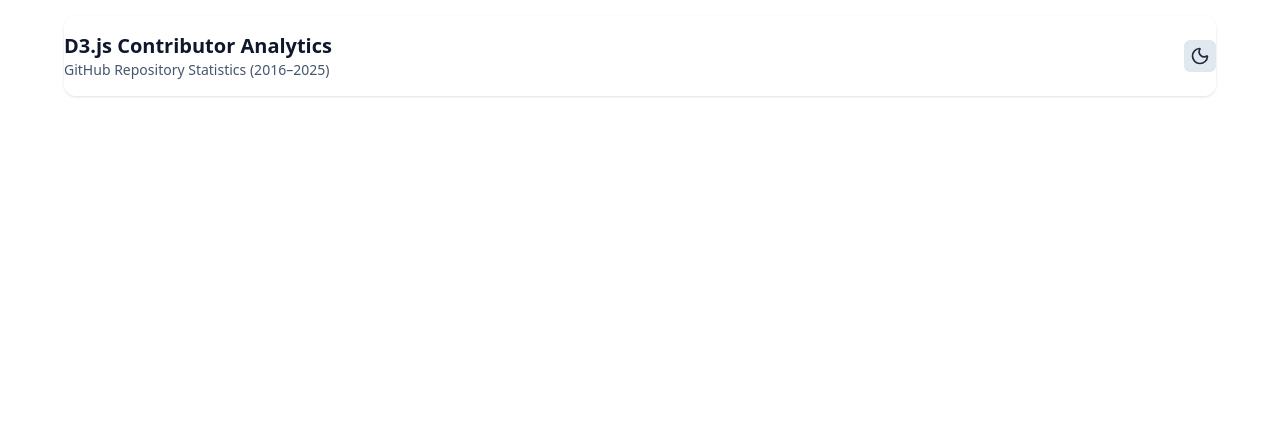
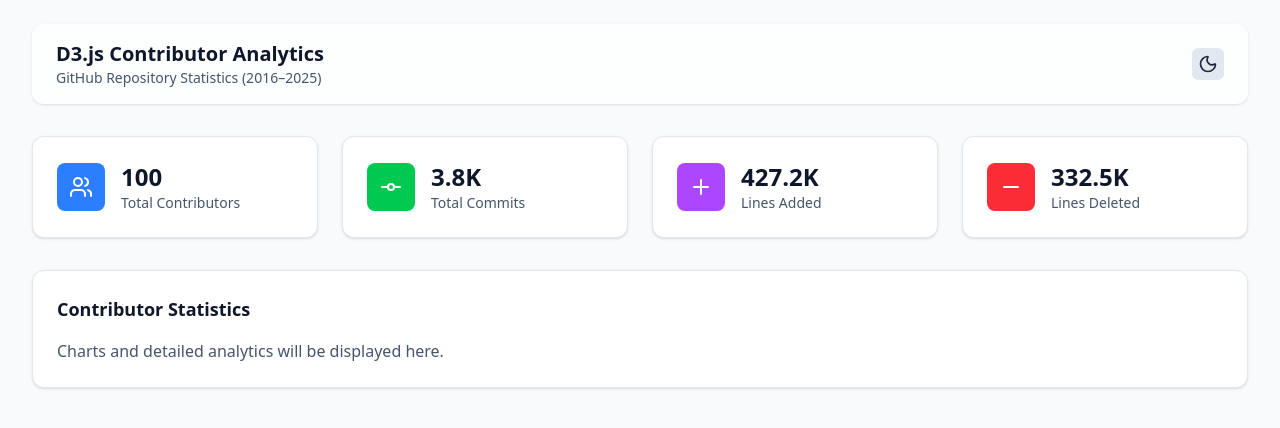
Before and after one commit to JoWilks25/d3-Contributor-Stats-Dashboard, a React (Vite) app: page / in a window 1280 px wide. Shown: the top 428 px of the page. Built offline with nearby package versions, Linux system fonts and the light colour scheme.

Commit message:
LMBL-50.2 - add KPI's row (#2)

```diff
--- a/src/App.tsx
+++ b/src/App.tsx
@@ -1,9 +1,17 @@
 import DarkModeToggle from './components/DarkModeToggle';
+import KPICard from './components/KPICard';
+import { calculateKPIMetrics, formatNumber } from './utils/dataCalculations';
+import { Users, GitCommit, Plus, Minus } from 'lucide-react';
+
 export default function App() {
+  const kpiMetrics = calculateKPIMetrics();
+
   return (
-    <div className="min-h-screen bg-white text-slate-900 dark:bg-slate-900 dark:text-slate-100 px-4 sm:px-6 lg:px-8">
-      <header className="w-full max-w-7xl mx-auto px-4 sm:px-6 lg:px-8 mt-4">
-        <div className="flex items-center justify-between bg-white/70 dark:bg-slate-800/60 rounded-xl py-4 shadow-sm">
+    <div className="min-h-screen bg-slate-50 text-slate-900 dark:bg-slate-900 dark:text-slate-100">
+      <div className="w-full max-w-7xl mx-auto px-4 sm:px-6 lg:px-8">
+        {/* Header */}
+        <header className="pt-6 pb-8">
+          <div className="flex items-center justify-between bg-white/70 dark:bg-slate-800/60 rounded-xl px-6 py-4 shadow-sm backdrop-blur-sm">
             <div>
               <h1 className="text-slate-900 dark:text-slate-100 text-lg sm:text-xl font-semibold">D3.js Contributor Analytics</h1>
               <p className="text-slate-600 dark:text-slate-400 text-xs sm:text-sm">GitHub Repository Statistics (2016–2025)</p>
@@ -11,6 +19,49 @@
             <DarkModeToggle aria-label="Toggle dark mode" />
           </div>
         </header>
+
+        {/* KPI Row */}
+        <section className="mb-8">
+          <div className="grid grid-cols-1 sm:grid-cols-2 lg:grid-cols-4 gap-4 sm:gap-6">
+            <KPICard
+              icon={<Users size={24} />}
+              value={formatNumber(kpiMetrics.totalContributors)}
+              label="Total Contributors"
+              iconBgColor="bg-blue-500"
+            />
+            <KPICard
+              icon={<GitCommit size={24} />}
+              value={formatNumber(kpiMetrics.totalCommits)}
+              label="Total Commits"
+              iconBgColor="bg-green-500"
+            />
+            <KPICard
+              icon={<Plus size={24} />}
+              value={formatNumber(kpiMetrics.totalAdditions)}
+              label="Lines Added"
+              iconBgColor="bg-purple-500"
+            />
+            <KPICard
+              icon={<Minus size={24} />}
+              value={formatNumber(kpiMetrics.totalDeletions)}
+              label="Lines Deleted"
+              iconBgColor="bg-red-500"
+            />
+          </div>
+        </section>
+
+        {/* Main Content Area */}
+        <main className="space-y-8">
+          <div className="bg-white dark:bg-slate-800 rounded-xl p-6 shadow-sm border border-slate-200 dark:border-slate-700">
+            <h2 className="text-lg font-semibold text-slate-900 dark:text-slate-100 mb-4">
+              Contributor Statistics
+            </h2>
+            <p className="text-slate-600 dark:text-slate-400">
+              Charts and detailed analytics will be displayed here.
+            </p>
+          </div>
+        </main>
+      </div>
     </div>
   );
 }
--- /dev/null
+++ b/src/components/KPICard.tsx
@@ -0,0 +1,35 @@
+import { ReactNode } from 'react';
+
+interface KPICardProps {
+    icon: ReactNode;
+    value: string | number;
+    label: string;
+    iconBgColor?: string;
+}
+
+export default function KPICard({
+    icon,
+    value,
+    label,
+    iconBgColor = 'bg-blue-500'
+}: KPICardProps) {
+    return (
+        <div className="bg-white dark:bg-slate-800 rounded-xl p-6 shadow-sm border border-slate-200 dark:border-slate-700 transition-colors">
+            <div className="flex items-center">
+                <div className={`${iconBgColor} rounded-lg p-3 mr-4`}>
+                    <div className="text-white">
+                        {icon}
+                    </div>
+                </div>
+                <div>
+                    <div className="text-2xl font-bold text-slate-900 dark:text-slate-100">
+                        {value}
+                    </div>
+                    <div className="text-sm text-slate-600 dark:text-slate-400">
+                        {label}
+                    </div>
+                </div>
+            </div>
+        </div>
+    );
+}
--- /dev/null
+++ b/src/utils/dataCalculations.ts
@@ -0,0 +1,46 @@
+import { data } from '../data/d3_contributor_data';
+
+export interface KPIMetrics {
+    totalContributors: number;
+    totalCommits: number;
+    totalAdditions: number;
+    totalDeletions: number;
+}
+
+/**
+ * Calculate key performance indicators from the contributor data
+ */
+export function calculateKPIMetrics(): KPIMetrics {
+    const totalContributors = data.length;
+
+    let totalCommits = 0;
+    let totalAdditions = 0;
+    let totalDeletions = 0;
+
+    // Sum up all alltime stats across contributors
+    data.forEach(contributor => {
+        totalCommits += contributor.alltime.commits;
+        totalAdditions += contributor.alltime.additions;
+        totalDeletions += contributor.alltime.deletions;
+    });
+
+    return {
+        totalContributors,
+        totalCommits,
+        totalAdditions,
+        totalDeletions
+    };
+}
+
+/**
+ * Format large numbers with appropriate suffixes (K, M, etc.)
+ */
+export function formatNumber(num: number): string {
+    if (num >= 1000000) {
+        return (num / 1000000).toFixed(1) + 'M';
+    }
+    if (num >= 1000) {
+        return (num / 1000).toFixed(1) + 'K';
+    }
+    return num.toLocaleString();
+}
```
Lines whose indentation alone changed are shown as unchanged.
